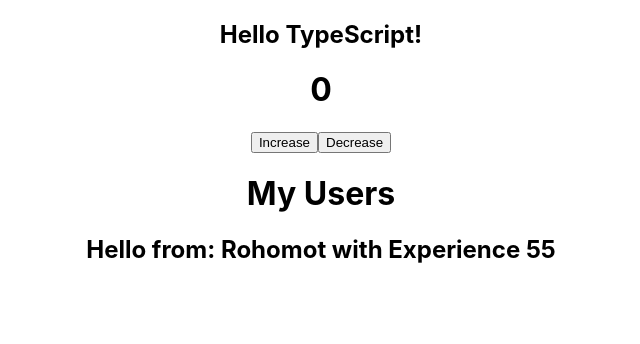
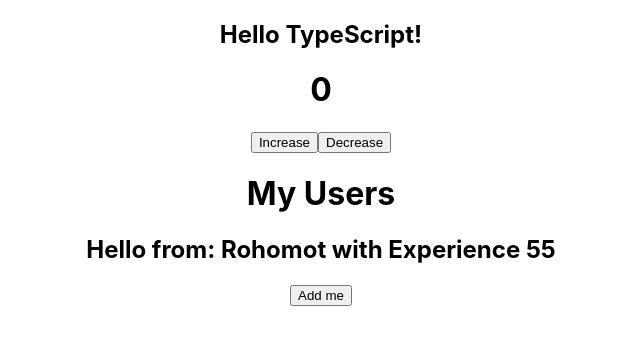
Before and after one commit to Thowhid31/user-management-get-started-typescript-m75-5, a React (Create React App) app: page / in a window 1280 px wide. Shown: the top 344 px of the page, without its empty margins (319-959 px from the left). Built offline with nearby package versions, Linux system fonts and the light colour scheme.

Commit message:
adde user button with TS

```diff
--- a/src/components/Use.tsx
+++ b/src/components/Use.tsx
@@ -2,15 +2,17 @@ import React, { FC } from 'react';
 
 interface Props{
     name: string,
-    age: number
+    age: number,
+    addUser: () => void
 }
 
-const Use: FC<Props> = ({name, age}) => {
+const Use: FC<Props> = ({name, age, addUser}) => {
 
 
     return (
         <div>
             <h2>Hello from: {name} with Experience {age}</h2>
+            <button onClick={addUser}>Add me</button>
         </div>
     );
 };
--- a/src/components/Users.tsx
+++ b/src/components/Users.tsx
@@ -2,10 +2,15 @@ import React from 'react';
 import Use from './Use';
 
 const Users = () => {
+
+    const handleAddUser = ():void => {
+
+    }
+
     return (
         <div>
             <h1>My Users</h1>
-            <Use name='Rohomot' age={55}></Use>
+            <Use name='Rohomot' age={55} addUser={handleAddUser}></Use>
         </div>
     );
 };
```
